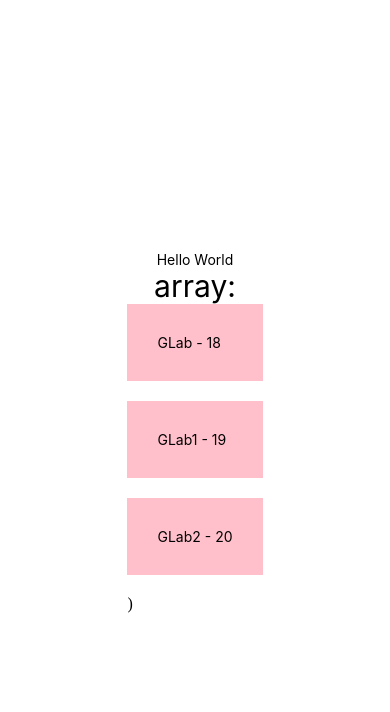
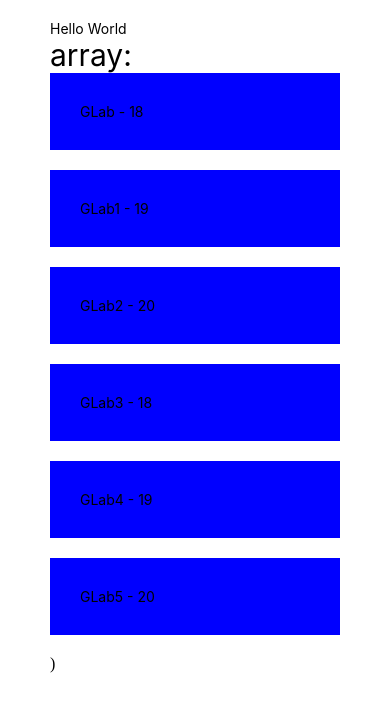
Before and after one commit to GLab-cloud/ReactNativeExpo, a React Native app in the folder app/: screen / in a window 390 px wide. Shown: the top 712 px of the page. Built offline with nearby package versions, Linux system fonts and the light colour scheme.

Commit message:
ScrollView

```diff
--- a/app/App.tsx
+++ b/app/App.tsx
@@ -1,6 +1,13 @@
 // import { StatusBar } from "expo-status-bar";
 import { useState } from "react";
-import { Button, StyleSheet, Text, View, TextInput } from "react-native";
+import {
+  Button,
+  StyleSheet,
+  Text,
+  View,
+  TextInput,
+  ScrollView,
+} from "react-native";
 
 export default function App() {
   // const [name, setName] = useState<string>("GLab");
@@ -12,6 +19,9 @@ export default function App() {
     { id: 1, name: "GLab", age: 18 },
     { id: 2, name: "GLab1", age: 19 },
     { id: 3, name: "GLab2", age: 20 },
+    { id: 4, name: "GLab3", age: 18 },
+    { id: 5, name: "GLab4", age: 19 },
+    { id: 6, name: "GLab5", age: 20 },
   ]);
 
   return (
@@ -19,7 +29,7 @@ export default function App() {
     <View style={styles.container}>
       <Text>Hello World</Text>
       <Text style={{ fontSize: 30 }}>array:</Text>
-      <View>
+      {/* <View>
         {students.map((item) => {
           return (
             <View
@@ -33,7 +43,23 @@ export default function App() {
           );
         })}
         )
-      </View>
+      </View> */}
+      <ScrollView>
+        {" "}
+        {students.map((item) => {
+          return (
+            <View
+              key={item.id}
+              style={{ padding: 30, backgroundColor: "blue", marginBottom: 20 }}
+            >
+              <Text>
+                {item.name} - {item.age}
+              </Text>
+            </View>
+          );
+        })}
+        )
+      </ScrollView>
     </View>
   );
 }
@@ -44,8 +70,8 @@ const styles = StyleSheet.create({
     paddingHorizontal: 50,
     flex: 1,
     backgroundColor: "#fff",
-    alignItems: "center",
-    justifyContent: "center",
+    // alignItems: "center",
+    //  justifyContent: "center",
   },
   hello1: {
     color: "pink",
```
